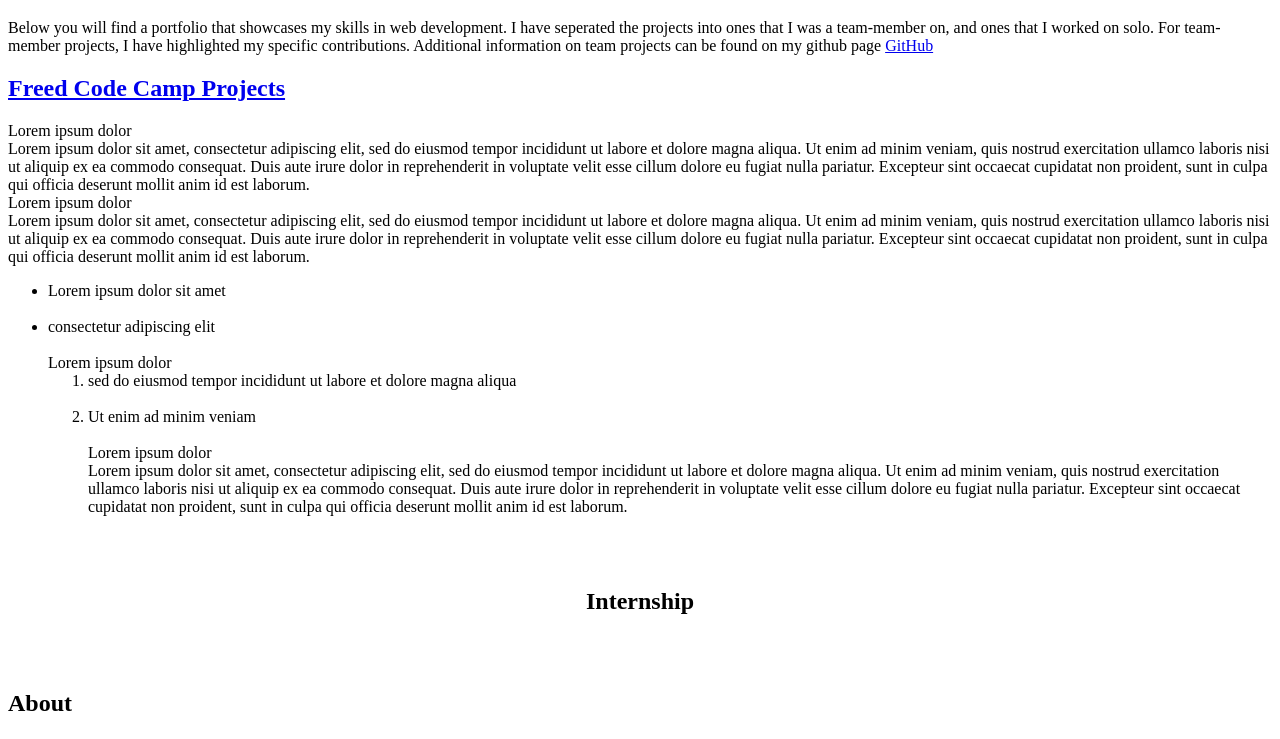
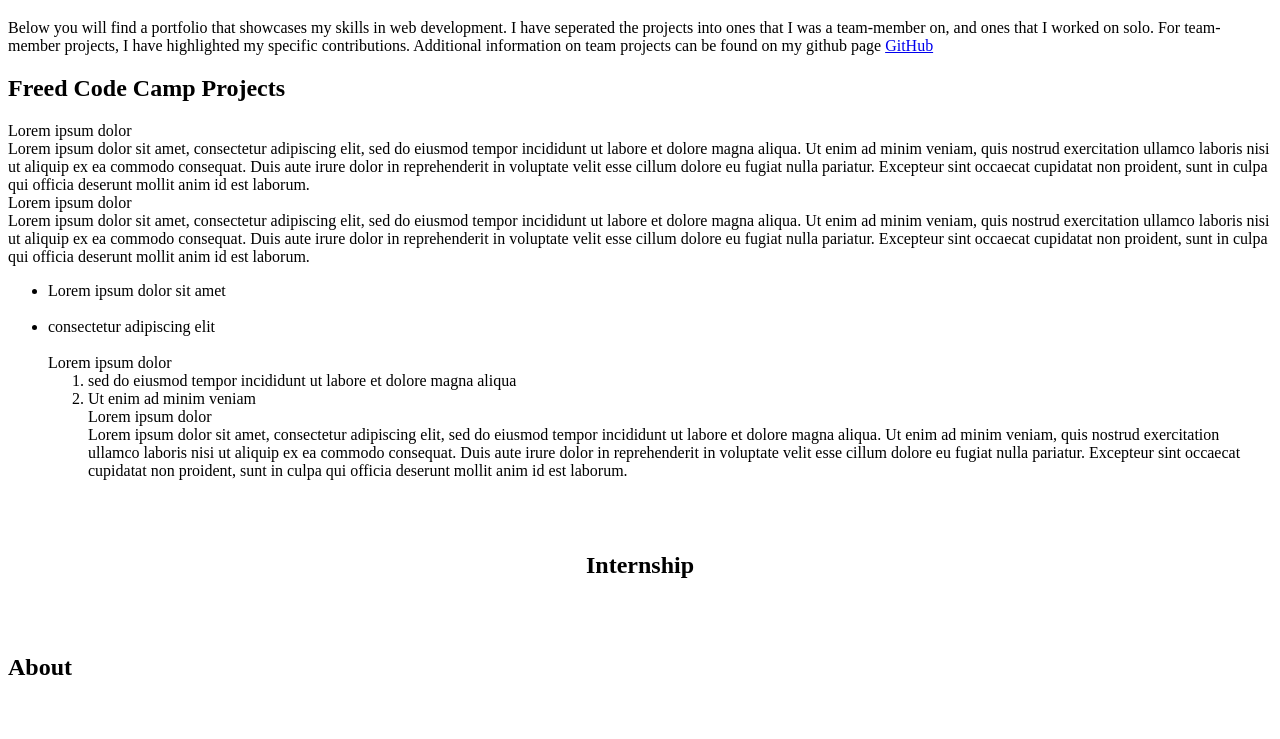
Before and after one commit to asdnc/Website, a plain HTML site: page index.html in a window 1280 px wide. Shown: the part 61-800 px from the top of the page. Drawn offline with Linux system fonts and the light colour scheme.

Commit message:
Update index.html
Updated formatting

```diff
--- a/index.html
+++ b/index.html
@@ -2,46 +2,48 @@
 <html>
 <head>
 	<title>K. A. Truesdell</title>
-    </head>
-    <link href="https://fonts.googleapis.com/css?family=Raleway" rel="stylesheet"> <!-- imported a Google font -->
+	<link href="https://fonts.googleapis.com/css?family=Raleway" rel="stylesheet">
+</head><!-- imported a Google font -->
 <body>
-        <center><h1>Projects</h1></center>
-        <p>Below you will find a portfolio that showcases my skills in web development.  I have seperated the projects into ones that I was a team-member on, and ones that I worked on solo.  For team-member projects, I have highlighted my specific contributions.  Additional information on team projects can be found on my github page <a href="https://github.com/asdnc" target=_blank">GitHub</a></p>
+	<center>
+		<h1>Projects</h1>
+	</center>
+	<p>Below you will find a portfolio that showcases my skills in web development. I have seperated the projects into ones that I was a team-member on, and ones that I worked on solo. For team-member projects, I have highlighted my specific contributions. Additional information on team projects can be found on my github page <a href="https://github.com/asdnc" target="_blank&quot;">GitHub</a></p>
 	<div id="projects">
-            <h2><a href="C:\Users\kelli\Desktop\Kellie\Free Code Camp/index_temp.html"</a>Freed Code Camp Projects</h2> <!-- this points to a temp location until I have completed the FCC projects --></a>
-            <p>Lorem ipsum dolor
-            <br>
-            Lorem ipsum dolor sit amet, consectetur adipiscing elit, sed do eiusmod tempor incididunt ut labore et dolore magna aliqua. Ut enim ad minim veniam, quis nostrud exercitation ullamco laboris nisi ut aliquip ex ea commodo consequat. Duis aute irure dolor in reprehenderit in voluptate velit esse cillum dolore eu fugiat nulla pariatur. Excepteur sint occaecat cupidatat non proident, sunt in culpa qui officia deserunt mollit anim id est laborum.
-            <br>
-            Lorem ipsum dolor
-            <br>
-            Lorem ipsum dolor sit amet, consectetur adipiscing elit, sed do eiusmod tempor incididunt ut labore et dolore magna aliqua. Ut enim ad minim veniam, quis nostrud exercitation ullamco laboris nisi ut aliquip ex ea commodo consequat. Duis aute irure dolor in reprehenderit in voluptate velit esse cillum dolore eu fugiat nulla pariatur. Excepteur sint occaecat cupidatat non proident, sunt in culpa qui officia deserunt mollit anim id est laborum.
-            <br>
+		<h2><a href="C:/Users/kelli/Desktop/Kellie/Free%20Code%20Camp/index_temp.html"></a>Freed Code Camp Projects</h2><!-- this points to a temp location until I have completed the FCC projects -->
+		<p>Lorem ipsum dolor<br>
+		Lorem ipsum dolor sit amet, consectetur adipiscing elit, sed do eiusmod tempor incididunt ut labore et dolore magna aliqua. Ut enim ad minim veniam, quis nostrud exercitation ullamco laboris nisi ut aliquip ex ea commodo consequat. Duis aute irure dolor in reprehenderit in voluptate velit esse cillum dolore eu fugiat nulla pariatur. Excepteur sint occaecat cupidatat non proident, sunt in culpa qui officia deserunt mollit anim id est laborum.<br>
+		Lorem ipsum dolor<br>
+		Lorem ipsum dolor sit amet, consectetur adipiscing elit, sed do eiusmod tempor incididunt ut labore et dolore magna aliqua. Ut enim ad minim veniam, quis nostrud exercitation ullamco laboris nisi ut aliquip ex ea commodo consequat. Duis aute irure dolor in reprehenderit in voluptate velit esse cillum dolore eu fugiat nulla pariatur. Excepteur sint occaecat cupidatat non proident, sunt in culpa qui officia deserunt mollit anim id est laborum.<br></p>
 		<ul>
 			<li>Lorem ipsum dolor sit amet</li>
+			<li style="list-style: none"><br></li>
+			<li>consectetur adipiscing elit</li>
+			<li style="list-style: none">
 				<br>
-            <li>consectetur adipiscing elit</li>
-            <br>
-            Lorem ipsum dolor
-            <br>
-            <ol><li>sed do eiusmod tempor incididunt ut labore et dolore magna aliqua</li>
-            <br>
-            <li>Ut enim ad minim veniam</li>
-            <br>
-            Lorem ipsum dolor
-            <br>
+				Lorem ipsum dolor<br>
+				<ol>
+					<li>sed do eiusmod tempor incididunt ut labore et dolore magna aliqua<br></li>
+					<li>Ut enim ad minim veniam<br>
+						Lorem ipsum dolor<br>
 						Lorem ipsum dolor sit amet, consectetur adipiscing elit, sed do eiusmod tempor incididunt ut labore et dolore magna aliqua. Ut enim ad minim veniam, quis nostrud exercitation ullamco laboris nisi ut aliquip ex ea commodo consequat. Duis aute irure dolor in reprehenderit in voluptate velit esse cillum dolore eu fugiat nulla pariatur. Excepteur sint occaecat cupidatat non proident, sunt in culpa qui officia deserunt mollit anim id est laborum.
-            </p>
-            </div>
-            <br>
+						<p></p>
+					</li>
+				</ol>
+			</li>
+		</ul>
+	</div><br>
 	<br>
 	<div id="internship">
-            <h2 class="outline2"><b><center>Internship</center></b></h2>
-            </div>
-            <br>
-            <br>
-            <h2 class="about">About</h2>
+		<h2 class="outline2"><b></b></h2>
+		<center>
+			<h2 class="outline2">Internship</h2>
+		</center>
+	</div><b><br>
+	<br></b>
+	<h2 class="about"><b>About</b></h2>
 	<div>
+		<b></b>
 	</div>
 </body>
 </html>
```
Lines whose indentation alone changed are shown as unchanged.
